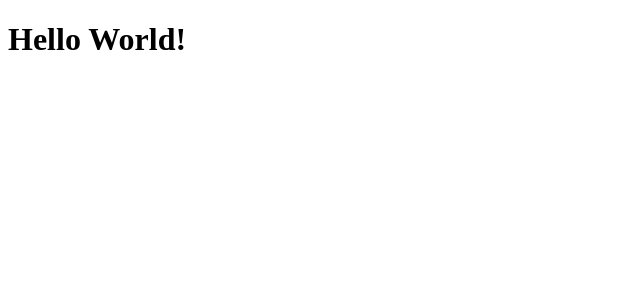
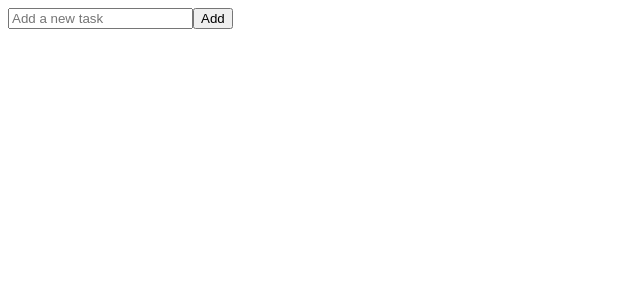
Before and after one commit to afrid18/Stone, a React (Vite) app: page / in a window 1280 px wide. Shown: the top 300 px of the page, without its empty margins (0-640 px from the left). Built offline with nearby package versions, Linux system fonts and the light colour scheme.

Commit message:
add basic todo functionality

```diff
--- a/package.json
+++ b/package.json
@@ -6,6 +6,7 @@
   "scripts": {
     "dev": "vite",
     "build": "vite build",
+    "format": "prettier --write \"src/**/*.{js,jsx}\"",
     "lint": "eslint . --ext js,jsx --report-unused-disable-directives --max-warnings 0",
     "preview": "vite preview"
   },
@@ -18,6 +19,7 @@
     "@types/react-dom": "^18.2.7",
     "@vitejs/plugin-react": "^4.0.3",
     "eslint": "^8.45.0",
+    "eslint-config-prettier": "9.0.0",
     "eslint-plugin-react": "^7.32.2",
     "eslint-plugin-react-hooks": "^4.6.0",
     "eslint-plugin-react-refresh": "^0.4.3",
--- a/src/App.jsx
+++ b/src/App.jsx
@@ -1,10 +1,40 @@
+import { useState } from "react";
+
 function App() {
+  const [todoText, setTodoText] = useState("");
+  const [todos, setTodos] = useState([]);
+
+  const addTodo = () => {
+    if (todoText.trim(" ") === "") return;
+    const newTodo = { text: todoText, id: Date.now() };
+    setTodos([...todos, newTodo]);
+    setTodoText("");
+  };
+
+  const handleKeyUp = (e) => {
+    if (e.key === "Enter") {
+      addTodo();
+    }
+  };
 
   return (
     <div>
-      <h1> Hello World! </h1>
+      <input
+        type="text"
+        value={todoText}
+        onChange={(e) => setTodoText(e.target.value)}
+        onKeyUp={handleKeyUp}
+        placeholder="Add a new task"
+      />
+      <button onClick={addTodo}>Add</button>
+
+      <ul>
+        {todos.map((todo) => (
+          <li key={todo.id}> {todo.text} </li>
+        ))}
+      </ul>
     </div>
-  )
+  );
 }
 
-export default App
+export default App;
```
Also changed, not shown: src/main.jsx (+4 -6 lines), 1 other file (tests, documents, lock files or other folders).
